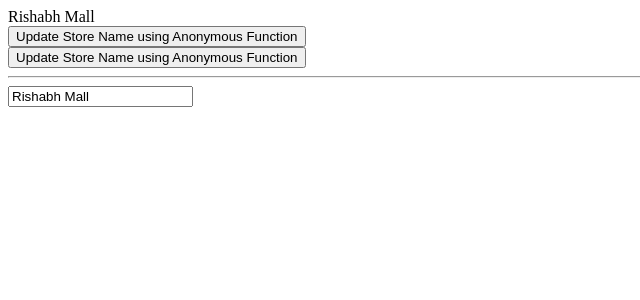
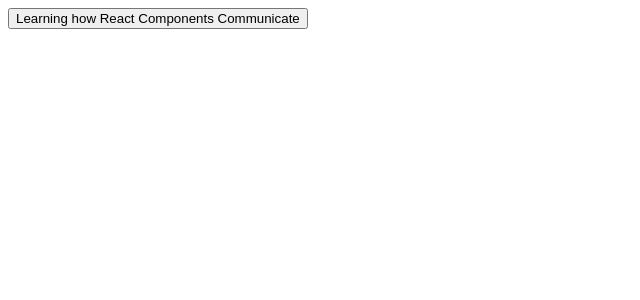
Before and after one commit to rishabhjj/React-Tutorial, a React app: page / in a window 1280 px wide. Shown: the top 300 px of the page, without its empty margins (0-640 px from the left). Built offline with nearby package versions, Linux system fonts and the light colour scheme.

Commit message:
Components Communication

```diff
--- a/src/App.js
+++ b/src/App.js
@@ -2,7 +2,22 @@
 import ProductsCatalog from './containers/ProductsCatalog';
 import  Vendors from './containers/Vendors';
 import Events from './containers/Events';
+import Childern from './components/Children';
+import Parent from './components/Parent';
+
 class App extends Component {
+  constructor() {
+    super();
+    this.state = {
+      currentTitle : 'Learning how React Components Communicate'
+    }
+
+  }
+  changeTitle = () => {
+    this.setState({
+      currentTitle: 'Learned React Components Communication'
+    })
+  }
   render() {
     return (
       <div >
@@ -13,7 +28,8 @@
         desc: 'Guide to Js'
       } }/> */}
       {/* <Vendors /> */}
-      <Events />
+      {/* <Events /> */}
+      <Parent currentTitle = {this.state.currentTitle} changeTitle = {this.changeTitle} />
       </div>
     )
   }
--- /dev/null
+++ b/src/components/Children.js
@@ -0,0 +1,11 @@
+import React from 'react';
+
+const Children = (props) => {
+  return (
+    <button
+    onClick={props.changeTitle}>{props.currentTitle}
+    </button>
+  )
+}
+
+export default Children;
--- /dev/null
+++ b/src/components/Parent.js
@@ -0,0 +1,10 @@
+import React from 'react';
+import Children from './Children';
+
+const Parent = (props) => {
+  return (
+    <Children {...props} />
+  )
+}
+
+export default Parent;
```
Also changed, not shown: src/components/Keys.js (added, +9 -0 lines).
